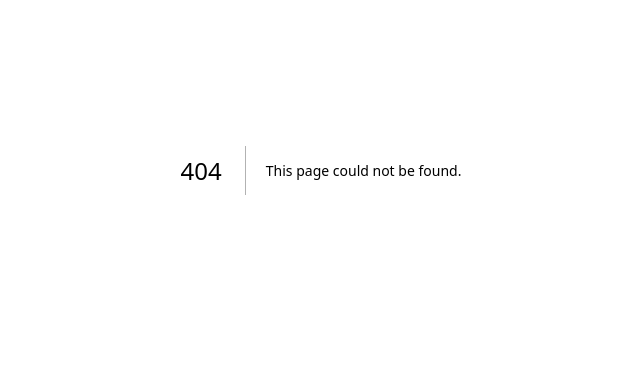
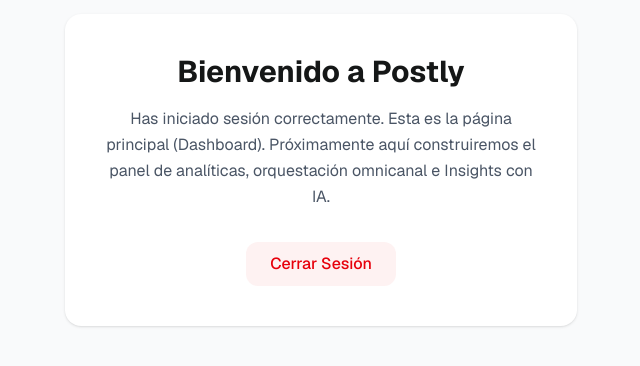
Before and after one commit to andr3348/Postly, a Next.js app in the folder apps/web/: page /dashboard in a window 1280 px wide. Before the commit this address had no page. Shown: the part 230-596 px from the top of the page, without its empty margins (319-959 px from the left). Built offline with nearby package versions, Linux system fonts and the light colour scheme.

Commit message:
feat(web): add protected dashboard placeholder

```diff
--- /dev/null
+++ b/apps/web/src/app/dashboard/page.tsx
@@ -0,0 +1,34 @@
+"use client";
+
+import { useTransition } from "react";
+import { logoutAction } from "@/features/auth/actions";
+
+export default function DashboardPage() {
+  const [isPending, startTransition] = useTransition();
+
+  const handleLogout = () => {
+    // Ejecutar la Server Action para destruir las cookies HttpOnly
+    startTransition(() => {
+      logoutAction();
+    });
+  };
+
+  return (
+    <div className="min-h-screen flex flex-col items-center justify-center bg-gray-50 p-8 font-sans">
+      <div className="bg-white p-10 rounded-2xl shadow-sm text-center max-w-lg">
+        <h1 className="text-3xl font-bold text-[#151717] mb-4">Bienvenido a Postly</h1>
+        <p className="text-gray-600 mb-8 leading-relaxed">
+          Has iniciado sesión correctamente. Esta es la página principal (Dashboard).
+          Próximamente aquí construiremos el panel de analíticas, orquestación omnicanal e Insights con IA.
+        </p>
+        <button
+          onClick={handleLogout}
+          disabled={isPending}
+          className="bg-red-50 text-red-600 font-medium px-6 py-2.5 rounded-xl hover:bg-red-100 transition-colors disabled:opacity-50"
+        >
+          {isPending ? "Cerrando sesión..." : "Cerrar Sesión"}
+        </button>
+      </div>
+    </div>
+  );
+}
```
